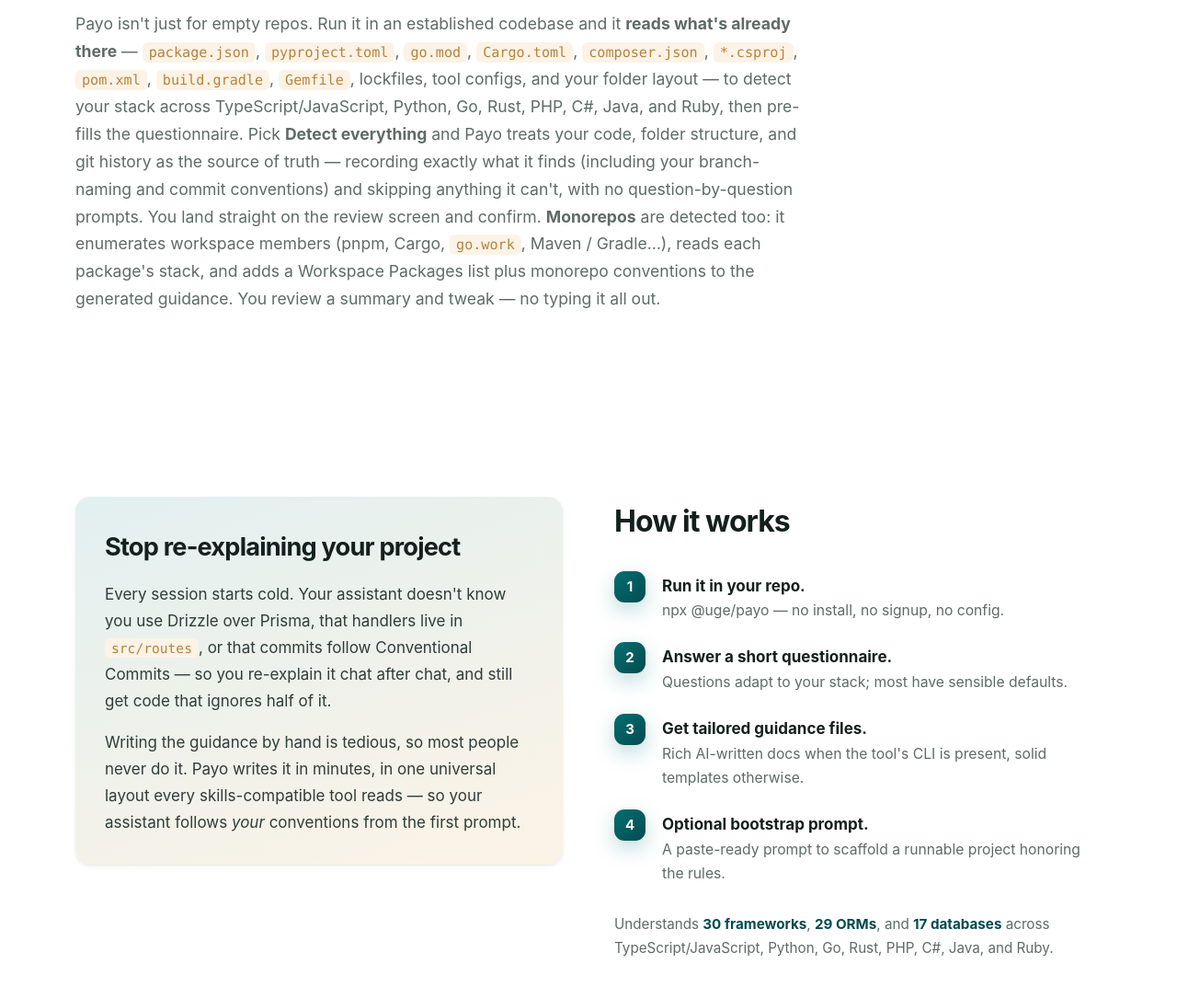
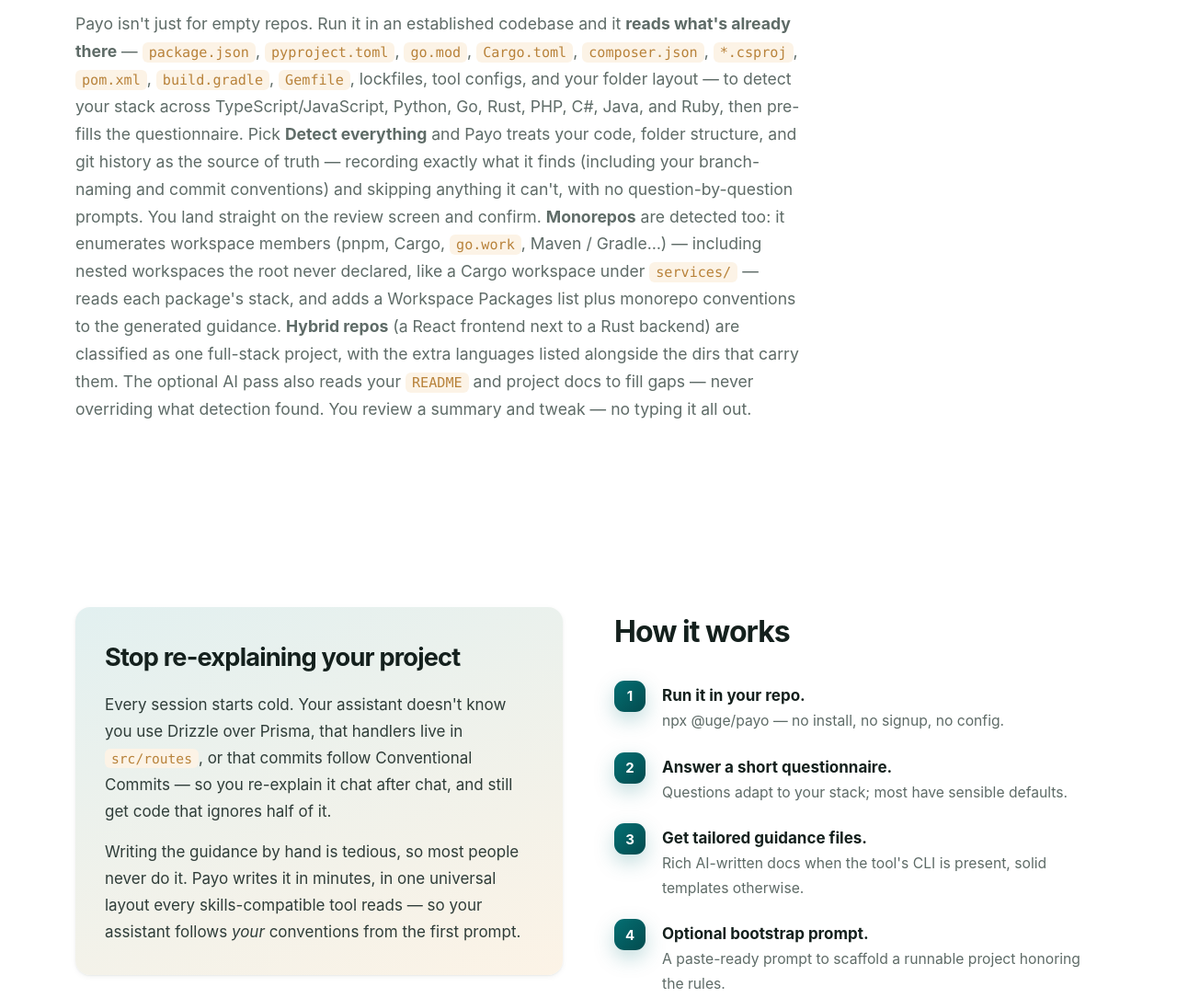
Before and after one commit to uttam-gelot/payo, a website: page docs/index.html in a window 1280 px wide. Shown: the part 3475-4560 px from the top of the page at 92% size. Drawn offline with Linux system fonts and the light colour scheme.

Commit message:
Document hybrid detection, nested workspaces, docs-aware Stage 2
README, landing page, and changelog now describe the root-fact merge,
nested/undeclared workspace enumeration, full-stack classification of
hybrid repos, the docs-reading Stage-2 pass with its conflict channel,
and the selected-tools-only bootstrap prompt fix.

```diff
--- a/docs/index.html
+++ b/docs/index.html
@@ -91,7 +91,7 @@
       {
         "@type": "Question",
         "name": "Does Payo support monorepos?",
-        "acceptedAnswer": { "@type": "Answer", "text": "Yes. Payo enumerates workspace members across pnpm, npm, yarn, lerna, Cargo, go.work, and Maven / Gradle, detects each package's stack, and uses the real app stack (not the near-empty root manifest) as the primary answers. The generated AGENTS.md adds a Workspace Packages list naming each member and its stack, plus monorepo conventions." }
+        "acceptedAnswer": { "@type": "Answer", "text": "Yes. Payo enumerates workspace members across pnpm, npm, yarn, lerna, Cargo, go.work, and Maven / Gradle — including nested workspaces the root never declared, like a Cargo workspace under services/ — detects each package's stack, and merges the real app stack with the root's shared tooling (package manager, runtime, formatter, test runner). Hybrid repos mixing a frontend and a backend language are classified as one full-stack project with the extra languages listed. The generated AGENTS.md adds a Workspace Packages list naming each member and its stack, plus monorepo conventions." }
       },
       {
         "@type": "Question",
@@ -476,8 +476,12 @@
           source of truth — recording exactly what it finds (including your branch-naming and commit conventions) and
           skipping anything it can't, with no question-by-question prompts. You land straight on the review screen and confirm.
           <strong>Monorepos</strong> are detected too: it enumerates workspace members (pnpm, Cargo, <code>go.work</code>,
-          Maven / Gradle…), reads each package's stack, and adds a Workspace Packages list plus monorepo conventions to the
-          generated guidance. You review a summary and tweak — no typing it all out.
+          Maven / Gradle…) — including nested workspaces the root never declared, like a Cargo workspace under
+          <code>services/</code> — reads each package's stack, and adds a Workspace Packages list plus monorepo conventions
+          to the generated guidance. <strong>Hybrid repos</strong> (a React frontend next to a Rust backend) are classified
+          as one full-stack project, with the extra languages listed alongside the dirs that carry them. The optional
+          AI pass also reads your <code>README</code> and project docs to fill gaps — never overriding what detection
+          found. You review a summary and tweak — no typing it all out.
         </p>
       </div>
     </section>
@@ -535,7 +539,7 @@
         </details>
         <details>
           <summary>Does Payo support monorepos?</summary>
-          <p>Yes. Payo enumerates workspace members across pnpm, npm, yarn, lerna, Cargo, <code>go.work</code>, and Maven / Gradle, detects each package's stack, and uses the real app stack — not the near-empty root manifest — as the primary answers. The generated <code>AGENTS.md</code> adds a <strong>Workspace Packages</strong> list naming each member and its stack, plus monorepo conventions.</p>
+          <p>Yes. Payo enumerates workspace members across pnpm, npm, yarn, lerna, Cargo, <code>go.work</code>, and Maven / Gradle — including nested workspaces the root never declared, like a Cargo workspace under <code>services/</code> — detects each package's stack, and merges the real app stack with the root's shared tooling (package manager, runtime, formatter, test runner). Hybrid repos mixing a frontend and a backend language are classified as one full-stack project, with the extra languages listed. The generated <code>AGENTS.md</code> adds a <strong>Workspace Packages</strong> list naming each member and its stack, plus monorepo conventions.</p>
         </details>
         <details>
           <summary>Can Payo audit my changes against the project rules?</summary>
```
Also changed, not shown: CHANGELOG.md, README.md.
